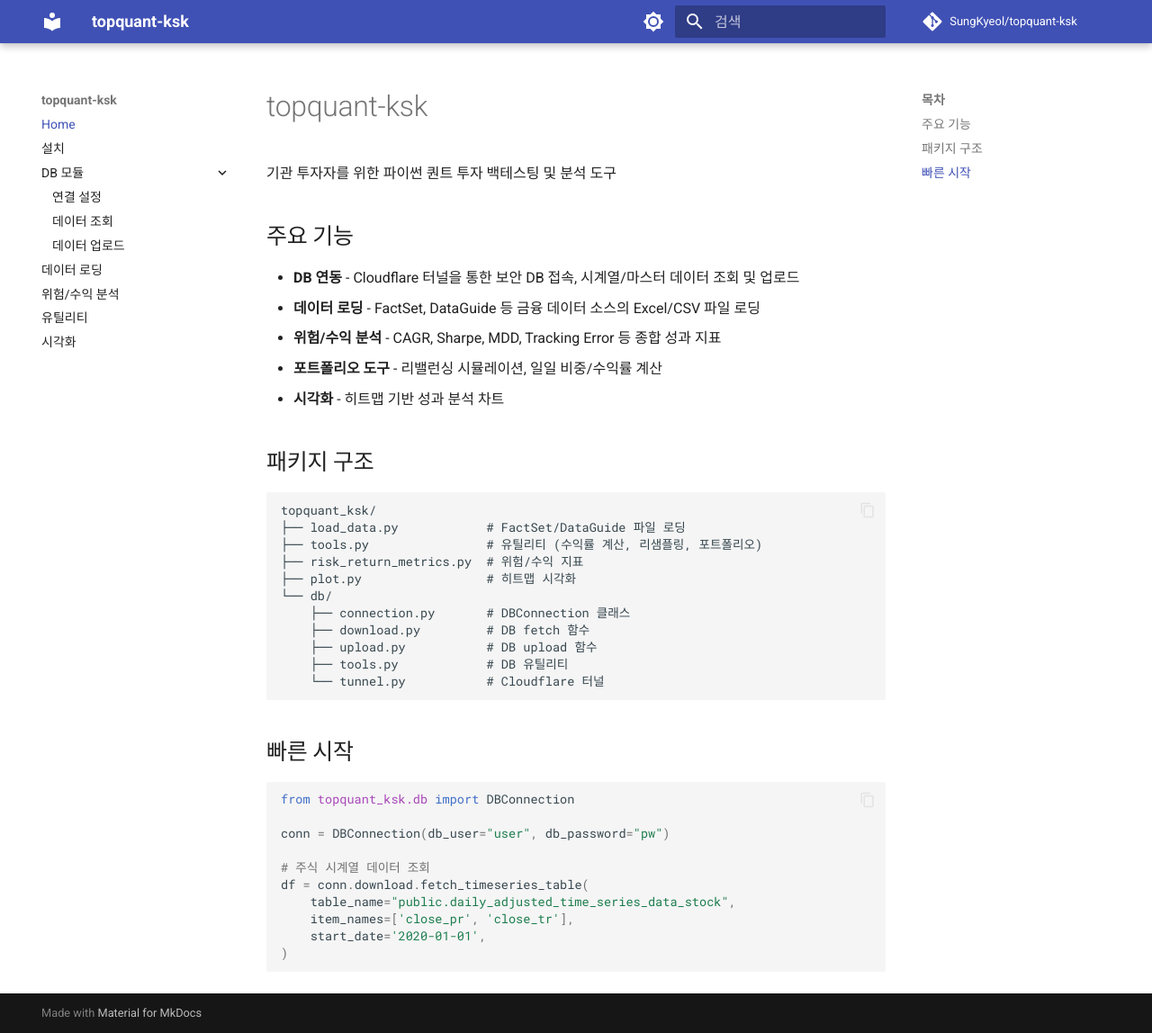
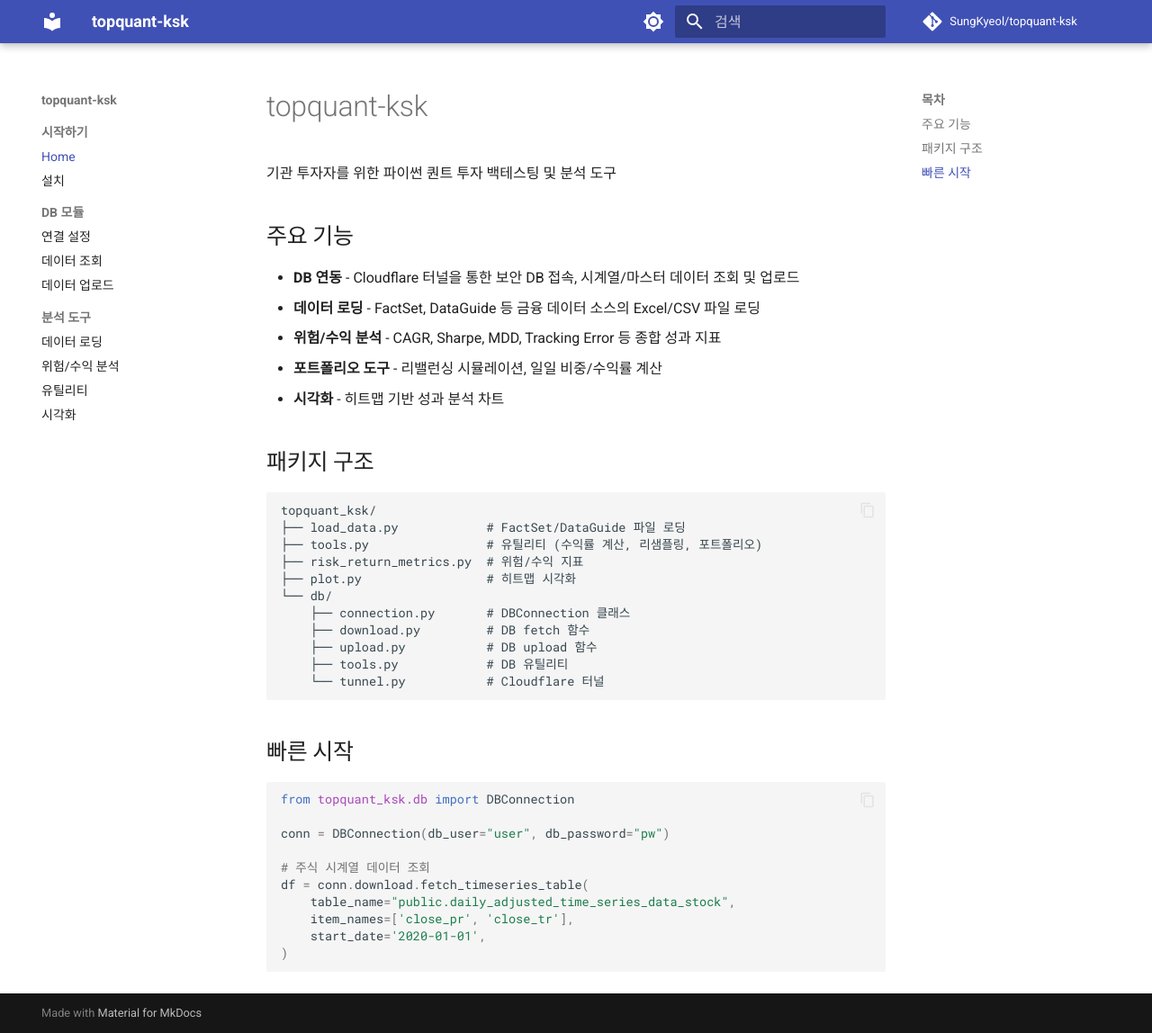
Before and after one commit to SungKyeol/topquant-ksk, an MkDocs documentation site: the page built from docs/index.md, in a window 1280 px wide and 1148 px high. Shown: the whole window at 90% size. Built offline with MkDocs 1.6.1 and Material for MkDocs 9.7.7, drawn with Linux system fonts in a browser that asks for light colours; comment, search, counter and statistics services are not loaded.

Commit message:
Group all nav items into sections for consistent hierarchy
Co-Authored-By: Claude Opus 4.6 (1M context) <noreply@anthropic.com>

```diff
--- a/mkdocs.yml
+++ b/mkdocs.yml
@@ -22,6 +22,7 @@ theme:
         name: 라이트 모드
   features:
     - content.code.copy
+    - navigation.sections
     - navigation.expand
     - search.highlight
 
@@ -37,13 +38,15 @@ markdown_extensions:
       permalink: true
 
 nav:
-  - Home: index.md
-  - 설치: installation.md
+  - 시작하기:
+      - Home: index.md
+      - 설치: installation.md
   - DB 모듈:
       - 연결 설정: db/connection.md
       - 데이터 조회: db/download.md
       - 데이터 업로드: db/upload.md
-  - 데이터 로딩: data-loading.md
-  - 위험/수익 분석: analysis.md
-  - 유틸리티: tools.md
-  - 시각화: plot.md
+  - 분석 도구:
+      - 데이터 로딩: data-loading.md
+      - 위험/수익 분석: analysis.md
+      - 유틸리티: tools.md
+      - 시각화: plot.md
```
